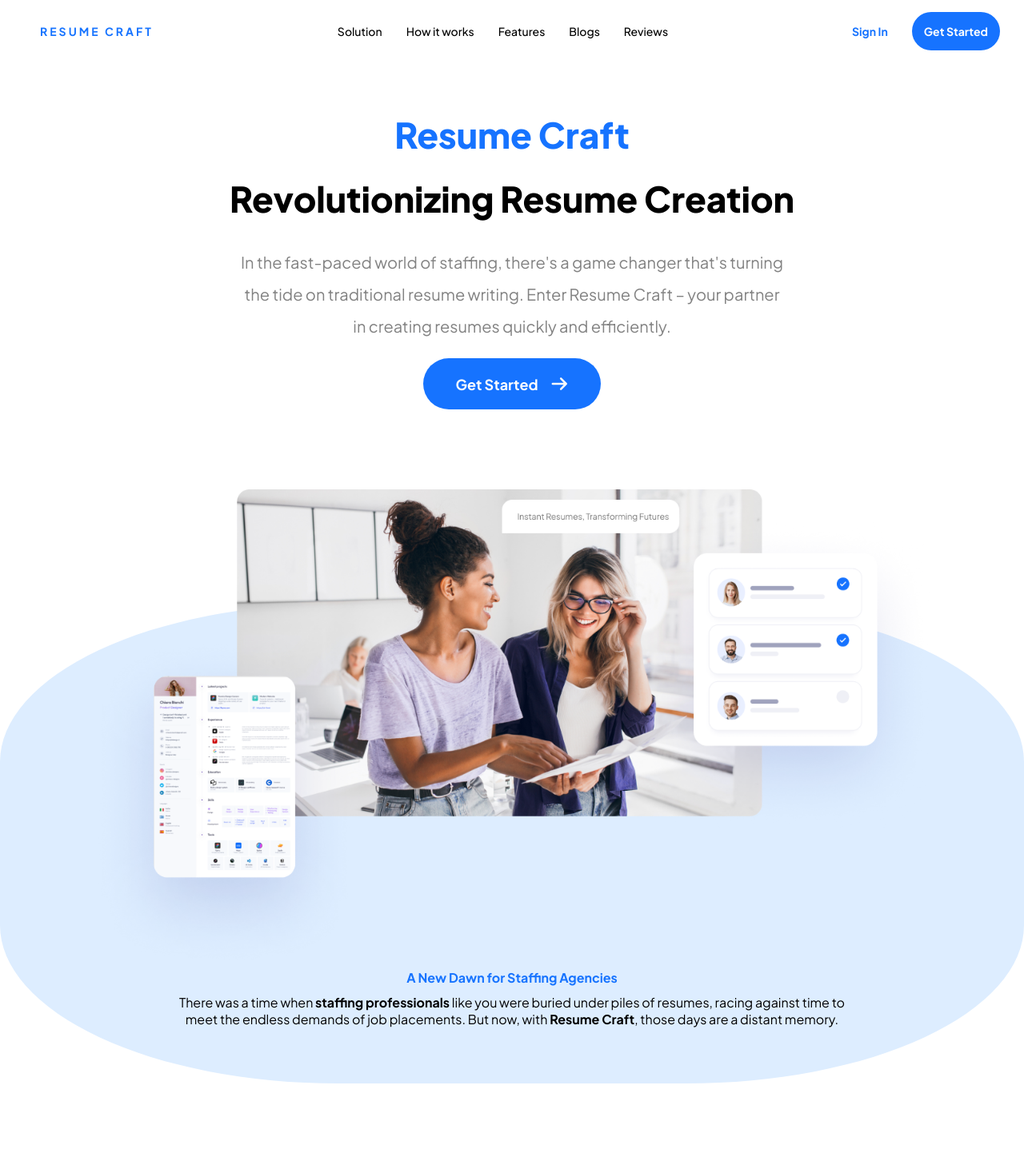
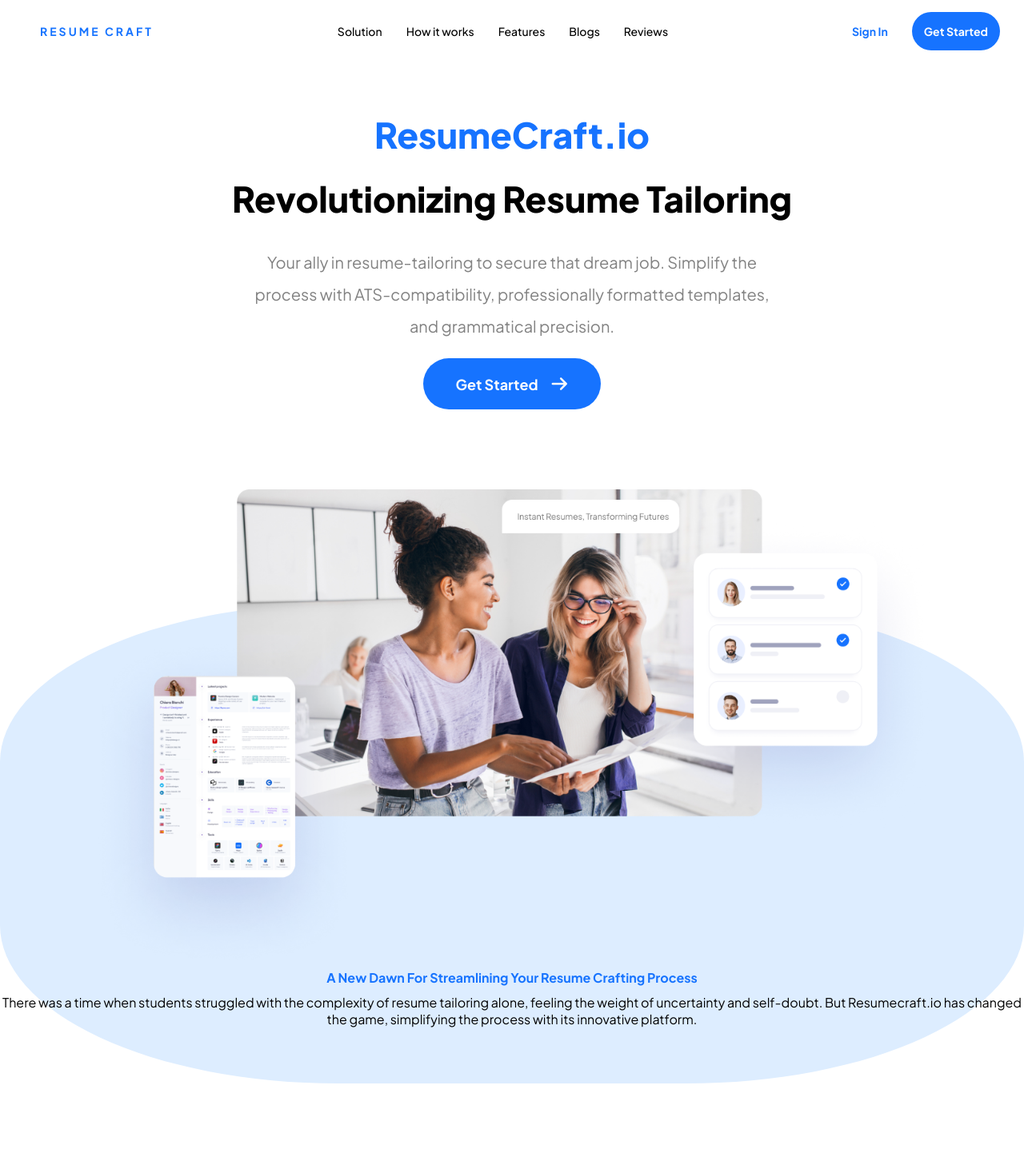
Before and after one commit to MastorkTechnologies/resumelanding, a Next.js app: page / in a window 1280 px wide. Shown: the top 1462 px of the page at 80% size. Built offline with nearby package versions, Linux system fonts and the light colour scheme.

Commit message:
content updated

```diff
--- a/src/components/HeroBanner.js
+++ b/src/components/HeroBanner.js
@@ -8,13 +8,11 @@
     <section className={heroStyle.main}>
       <div className={heroStyle.heroContainer}>
         <h3>
-          <span>Resume Craft </span> <br />
-          Revolutionizing Resume Creation
+          <span>ResumeCraft.io </span> <br />
+          Revolutionizing Resume Tailoring
         </h3>
         <p>
-          In the fast-paced world of staffing, there's a game changer that's
-          turning the tide on traditional resume writing. Enter Resume Craft –
-          your partner in creating resumes quickly and efficiently.
+        Your ally in resume-tailoring to secure that dream job. Simplify the process with ATS-compatibility, professionally formatted templates, and grammatical precision.
         </p>
         <button>
           <Link
@@ -50,12 +48,14 @@
           className={heroStyle.heroImage}
         />
         <div className={heroStyle.herodetailsContent}>
-          <h4>A New Dawn for Staffing Agencies</h4>
+          <h4>A New Dawn For Streamlining Your Resume Crafting Process</h4>
           <p>
-            There was a time when <span>staffing professionals</span> like you
+            {/* There was a time when <span>staffing professionals</span> like you
             were buried under piles of resumes, racing against time to <br />{" "}
             meet the endless demands of job placements. But now, with{" "}
-            <span>Resume Craft</span>, those days are a distant memory.
+            <span>Resume Craft</span>, those days are a distant memory. */}
+            There was a time when students struggled with the complexity of resume tailoring alone, feeling the weight of uncertainty and self-doubt. But Resumecraft.io has changed the game, simplifying the process with its innovative platform.
+
           </p>
         </div>
       </div>
```
